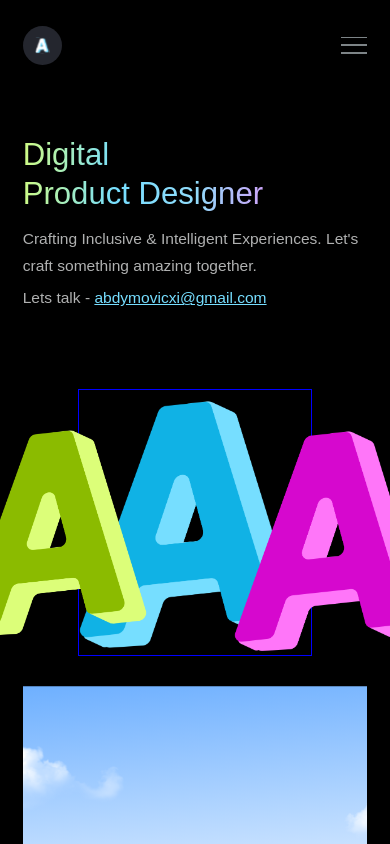
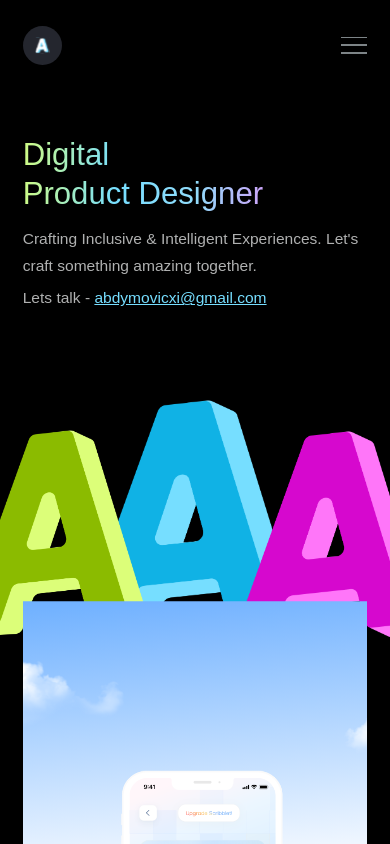
Before and after one commit to cyberkillua/abdyfolio, a React (Vite) app: page / in a window 390 px wide. Shown: the top 844 px of the page. Built offline with nearby package versions, Linux system fonts and the light colour scheme; a web font is replaced by a local one.

Commit message:
fixing bug on mobile

```diff
--- a/src/pages/home/home.scss
+++ b/src/pages/home/home.scss
@@ -22,7 +22,7 @@
         justify-content: space-between;
 
         @include respond-to-orientation(portrait) {
-            height: 65vh;
+            height: 55vh;
         }
 
         @include md{
@@ -122,7 +122,6 @@
     .background-1 {
         align-self: center;
         z-index: 0;
-        border: 1px solid blue;
         top: toRem(400);
         width: 60%;
 
```
